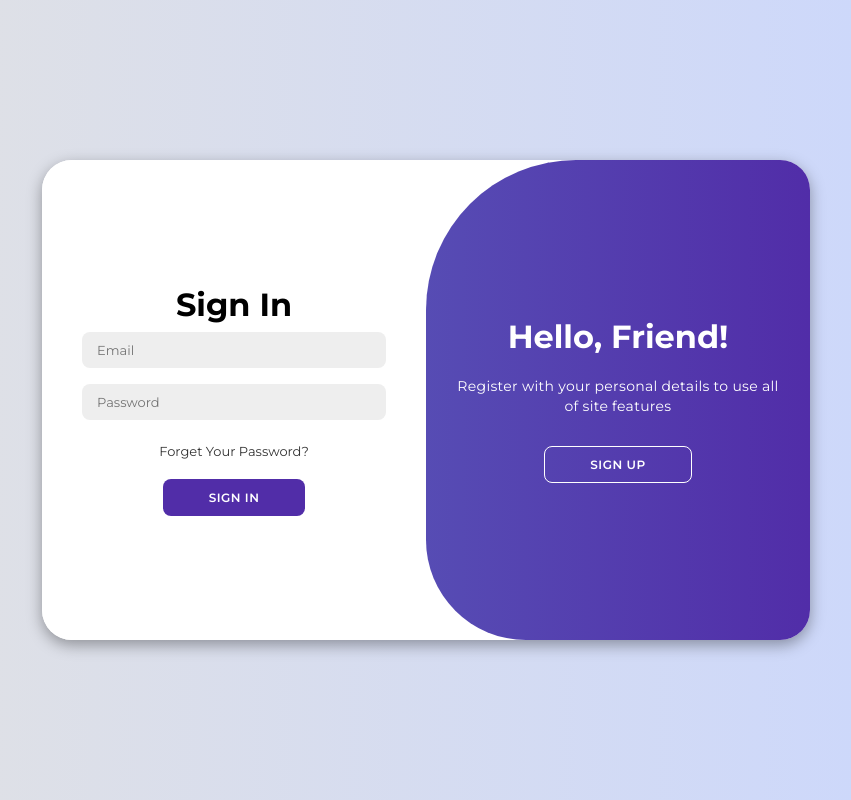
After one commit to Sundess/capstone-backend, a Django app: template backend/api/templates/auth/login2.html in a window 1280 px wide. The commit adds this page. Shown: the whole page, without its empty margins (214-1065 px from the left). Run offline with Django 5.2, Linux system fonts and the light colour scheme; the template is opened without the code that fills it, so the values that code supplies are empty.

Commit message:
refactor: login view

```diff
--- /dev/null
+++ b/backend/api/static/css/login2.css
@@ -0,0 +1,210 @@
+@import url('https://fonts.googleapis.com/css2?family=Montserrat:wght@300;400;500;600;700&display=swap');
+
+*{
+    margin: 0;
+    padding: 0;
+    box-sizing: border-box;
+    font-family: 'Montserrat', sans-serif;
+}
+
+body{
+    background-color: #c9d6ff;
+    background: linear-gradient(to right, #e2e2e2, #c9d6ff);
+    display: flex;
+    align-items: center;
+    justify-content: center;
+    flex-direction: column;
+    height: 100vh;
+}
+
+.container{
+    background-color: #fff;
+    border-radius: 30px;
+    box-shadow: 0 5px 15px rgba(0, 0, 0, 0.35);
+    position: relative;
+    overflow: hidden;
+    width: 768px;
+    max-width: 100%;
+    min-height: 480px;
+}
+
+.container p{
+    font-size: 14px;
+    line-height: 20px;
+    letter-spacing: 0.3px;
+    margin: 20px 0;
+}
+
+.container span{
+    font-size: 12px;
+}
+
+.container a{
+    color: #333;
+    font-size: 13px;
+    text-decoration: none;
+    margin: 15px 0 10px;
+}
+
+.container button{
+    background-color: #512da8;
+    color: #fff;
+    font-size: 12px;
+    padding: 10px 45px;
+    border: 1px solid transparent;
+    border-radius: 8px;
+    font-weight: 600;
+    letter-spacing: 0.5px;
+    text-transform: uppercase;
+    margin-top: 10px;
+    cursor: pointer;
+}
+
+.container button.hidden{
+    background-color: transparent;
+    border-color: #fff;
+}
+
+.container form{
+    background-color: #fff;
+    display: flex;
+    align-items: center;
+    justify-content: center;
+    flex-direction: column;
+    padding: 0 40px;
+    height: 100%;
+}
+
+.container input{
+    background-color: #eee;
+    border: none;
+    margin: 8px 0;
+    padding: 10px 15px;
+    font-size: 13px;
+    border-radius: 8px;
+    width: 100%;
+    outline: none;
+}
+
+.form-container{
+    position: absolute;
+    top: 0;
+    height: 100%;
+    transition: all 0.6s ease-in-out;
+}
+
+.sign-in{
+    left: 0;
+    width: 50%;
+    z-index: 2;
+}
+
+.container.active .sign-in{
+    transform: translateX(100%);
+}
+
+.sign-up{
+    left: 0;
+    width: 50%;
+    opacity: 0;
+    z-index: 1;
+}
+
+.container.active .sign-up{
+    transform: translateX(100%);
+    opacity: 1;
+    z-index: 5;
+    animation: move 0.6s;
+}
+
+@keyframes move{
+    0%, 49.99%{
+        opacity: 0;
+        z-index: 1;
+    }
+    50%, 100%{
+        opacity: 1;
+        z-index: 5;
+    }
+}
+
+.social-icons{
+    margin: 20px 0;
+}
+
+.social-icons a{
+    border: 1px solid #ccc;
+    border-radius: 20%;
+    display: inline-flex;
+    justify-content: center;
+    align-items: center;
+    margin: 0 3px;
+    width: 40px;
+    height: 40px;
+}
+
+.toggle-container{
+    position: absolute;
+    top: 0;
+    left: 50%;
+    width: 50%;
+    height: 100%;
+    overflow: hidden;
+    transition: all 0.6s ease-in-out;
+    border-radius: 150px 0 0 100px;
+    z-index: 1000;
+}
+
+.container.active .toggle-container{
+    transform: translateX(-100%);
+    border-radius: 0 150px 100px 0;
+}
+
+.toggle{
+    background-color: #512da8;
+    height: 100%;
+    background: linear-gradient(to right, #5c6bc0, #512da8);
+    color: #fff;
+    position: relative;
+    left: -100%;
+    height: 100%;
+    width: 200%;
+    transform: translateX(0);
+    transition: all 0.6s ease-in-out;
+}
+
+.container.active .toggle{
+    transform: translateX(50%);
+}
+
+.toggle-panel{
+    position: absolute;
+    width: 50%;
+    height: 100%;
+    display: flex;
+    align-items: center;
+    justify-content: center;
+    flex-direction: column;
+    padding: 0 30px;
+    text-align: center;
+    top: 0;
+    transform: translateX(0);
+    transition: all 0.6s ease-in-out;
+}
+
+.toggle-left{
+    transform: translateX(-200%);
+}
+
+.container.active .toggle-left{
+    transform: translateX(0);
+}
+
+.toggle-right{
+    right: 0;
+    transform: translateX(0);
+}
+
+.container.active .toggle-right{
+    transform: translateX(200%);
+}
--- a/backend/api/templates/auth/login.html
+++ b/backend/api/templates/auth/login.html
@@ -39,10 +39,6 @@
       <a href="{% url 'register' %}" class="btn btn-default">
         Create a new account
       </a>
-      <p>
-        Don't have an account?
-        <a href="#" class="flip-toggle">Sign Up!</a>
-      </p>
     </form>
   </div>
 </div>
--- /dev/null
+++ b/backend/api/templates/auth/login2.html
@@ -0,0 +1,80 @@
+{% load static %}
+
+<!DOCTYPE html>
+<html lang="en">
+  <head>
+    <meta charset="UTF-8" />
+    <meta name="viewport" content="width=device-width, initial-scale=1.0" />
+    <link
+      rel="stylesheet"
+      href="https://cdnjs.cloudflare.com/ajax/libs/font-awesome/6.4.2/css/all.min.css"
+    />
+    <link rel="stylesheet" href="{% static 'css/login2.css' %}" />
+    <title>Login</title>
+  </head>
+
+  <body>
+    <div class="container" id="container">
+      <div class="form-container sign-up">
+        <form method="POST" action="">
+          {% csrf_token %}
+          <h1>Create Account</h1>
+          <input
+            type="text"
+            placeholder="Username"
+            name="username"
+            id="username"
+          />
+          <input type="email" placeholder="Email" name="email" id="email" />
+          <input
+            type="password"
+            placeholder="Password"
+            id="password"
+            name="password"
+          />
+          <button type="submit">Sign Up</button>
+        </form>
+      </div>
+      <div class="form-container sign-in">
+        <form method="POST" action="">
+          {% csrf_token %}
+          <h1>Sign In</h1>
+          <input type="email" placeholder="Email" />
+          <input type="password" placeholder="Password" />
+          <a href="#">Forget Your Password?</a>
+          <button type="submit">Sign In</button>
+        </form>
+      </div>
+      <div class="toggle-container">
+        <div class="toggle">
+          <div class="toggle-panel toggle-left">
+            <h1>Welcome Back!</h1>
+            <p>Enter your personal details to use all of site features</p>
+            <button class="hidden" id="login">Sign In</button>
+          </div>
+          <div class="toggle-panel toggle-right">
+            <h1>Hello, Friend!</h1>
+            <p>
+              Register with your personal details to use all of site features
+            </p>
+            <button class="hidden" id="register">Sign Up</button>
+          </div>
+        </div>
+      </div>
+    </div>
+
+    <script>
+      const container = document.getElementById("container");
+      const registerBtn = document.getElementById("register");
+      const loginBtn = document.getElementById("login");
+
+      registerBtn.addEventListener("click", () => {
+        container.classList.add("active");
+      });
+
+      loginBtn.addEventListener("click", () => {
+        container.classList.remove("active");
+      });
+    </script>
+  </body>
+</html>
--- a/backend/api/urls.py
+++ b/backend/api/urls.py
@@ -2,10 +2,12 @@ from django.urls import path
 from . import views
 
 urlpatterns = [
-    path("products/", views.ProductListCreate.as_view(), name= "product-list"),
-    path("products/delete/<int:pk>/", views.ProductDelete.as_view(), name="delete-product"),
+    path("products/", views.ProductListCreate.as_view(), name="product-list"),
+    path("products/delete/<int:pk>/",
+         views.ProductDelete.as_view(), name="delete-product"),
     path("register/", views.register_view, name="register"),
     path("login/", views.login_view, name="login"),
     path("logout/", views.logout_view, name="logout"),
     path("dashboard/", views.dashboard_view, name="dashboard"),
+    path("login2/", views.login_view2, name="login2"),
 ]
```
Also changed, not shown: backend/api/views.py (+25 -11 lines), backend/db.sqlite3.
